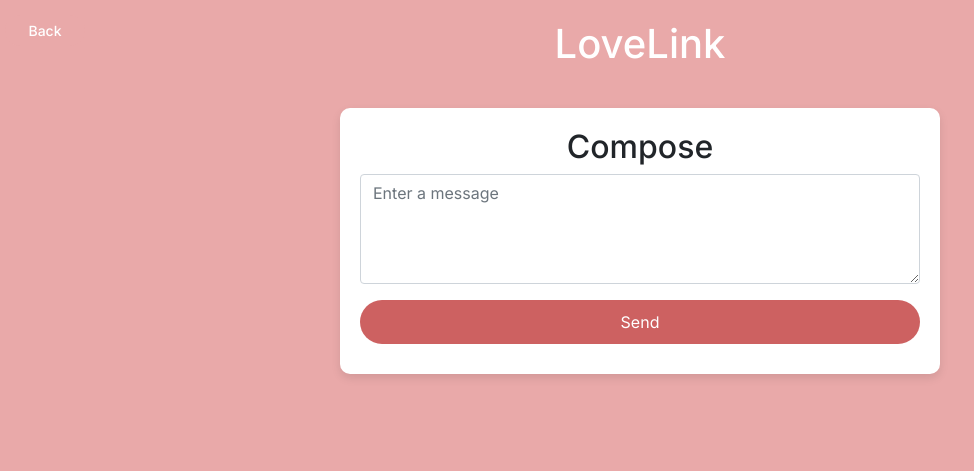
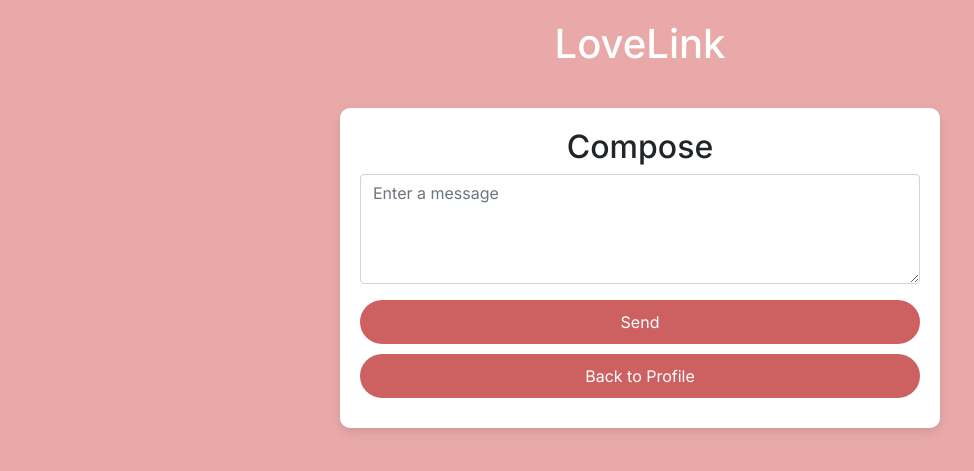
Before and after one commit to esong200/LoveLink-Web, a Node server app: template love_language_quiz/views/sendNudge.ejs in a window 1280 px wide. Shown: the top 471 px of the page, without its empty margins (0-974 px from the left). Run offline with Node 20, Linux system fonts and the light colour scheme; the template is opened without the code that fills it, so the values that code supplies are empty; some libraries are stand-ins or nearby versions.

Commit message:
Revert "added styling"
This reverts commit 2ca6a84eb1c6ffefa88bad578be55710ce52ecad.

```diff
--- a/love_language_quiz/views/sendNudge.ejs
+++ b/love_language_quiz/views/sendNudge.ejs
@@ -42,42 +42,10 @@
     button:hover {
       background-color: #B2344C;
     }
-         button.back {
-        position: absolute;
-        top: 15px;
-        left: 5px;
-        width: 80px;
-        padding: 5px;
-        font-size: 14px;
-        background-color: #e9a9a9;
-        color: white;
-        border: none;
-        border-radius: 50px;
-        cursor: pointer;
-    }
-    button.back:hover {
-        background-color: #B2344C;
-    }    button.back {
-        position: absolute;
-        top: 15px;
-        left: 5px;
-        width: 80px;
-        padding: 5px;
-        font-size: 14px;
-        background-color: #e9a9a9;
-        color: white;
-        border: none;
-        border-radius: 50px;
-        cursor: pointer;
-    }
-    button.back:hover {
-        background-color: #B2344C;
-    }
   </style>
 </head>
 <body>
   <h1>LoveLink</h1>
-  <button class="back" onclick="location.href='/profile';" style = "font-weight: 500;">Back</button>
   <div class="container">
     <h2 style="text-align: center;">Compose</h2>
     <form action="/sendNudge" method="POST">
@@ -87,6 +55,7 @@
       </div>
       <button type="submit">Send</button>
     </form>
+    <button onclick="location.href='/profile';">Back to Profile</button>
   </div>
 </body>
 </html>
```
Also changed, not shown: love_language_quiz/views/profile.ejs (+1 -9 lines).
